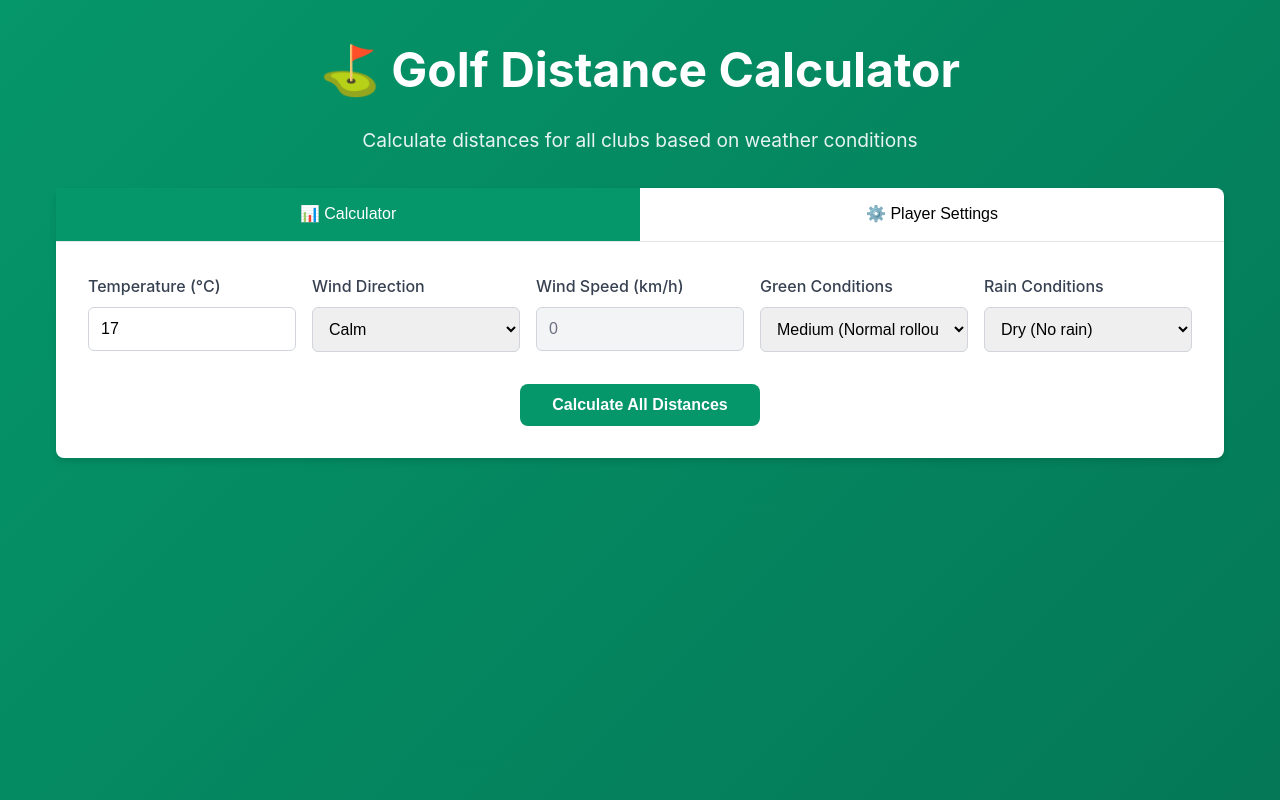
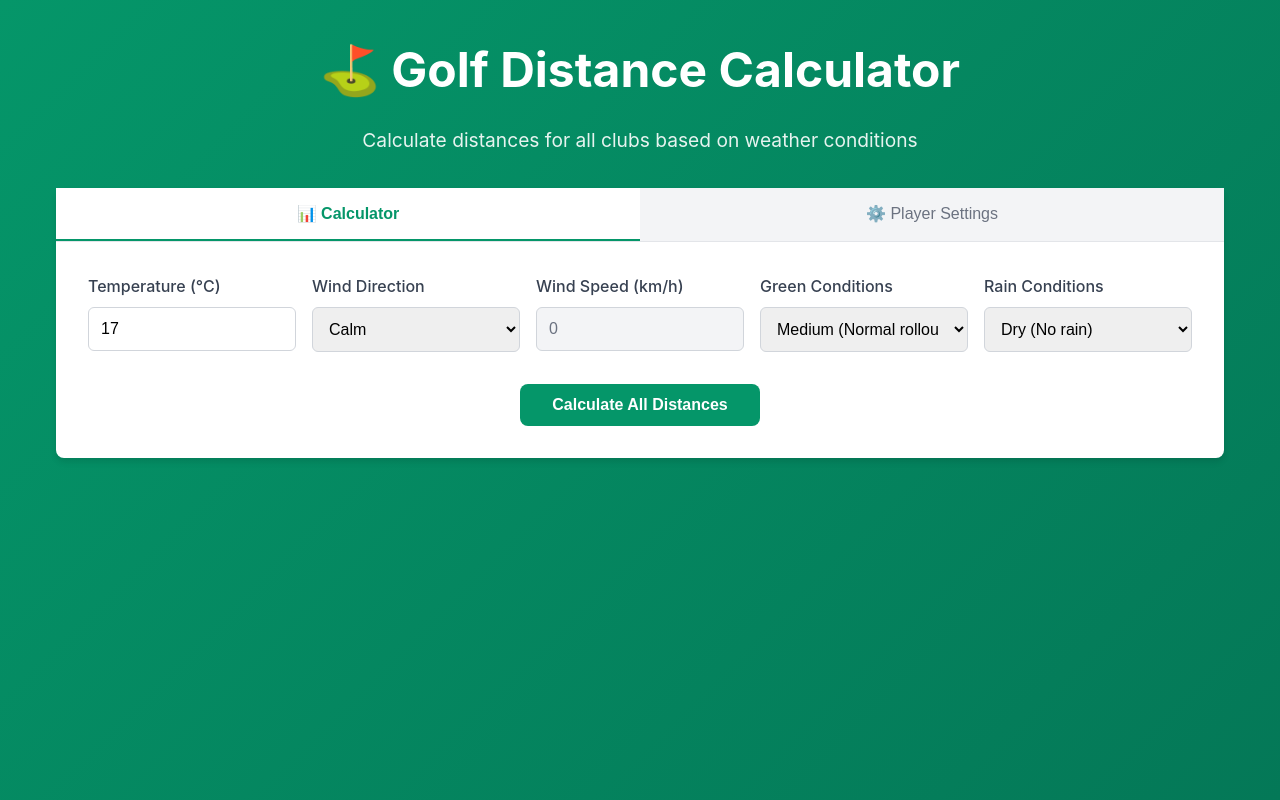
Before and after one commit to digitribesthlm/golf, a Next.js app: page / in a window 1280 px wide. Built offline with nearby package versions, Linux system fonts and the light colour scheme.

Commit message:
Fix tab colors for proper UX
- Inactive tabs: light gray background, gray text
- Active tab: white background, green text, green border
- Clear visual distinction between active and inactive tabs
- Proper hover states for better user experience

```diff
--- a/styles/globals.css
+++ b/styles/globals.css
@@ -60,23 +60,26 @@ body {
 .tab-button {
   flex: 1;
   padding: 1rem 1.5rem;
-  background: none;
+  background: #f3f4f6;
   border: none;
   font-size: 1rem;
   font-weight: 500;
   cursor: pointer;
   transition: all 0.2s;
   border-bottom: 2px solid transparent;
+  color: #6b7280;
 }
 
 .tab-button.active {
-  background: #059669;
-  color: white;
+  background: white;
+  color: #059669;
   border-bottom-color: #059669;
+  font-weight: 600;
 }
 
 .tab-button:not(.active):hover {
-  color: #059669;
+  background: #e5e7eb;
+  color: #374151;
 }
 
 /* Tab content */
```
